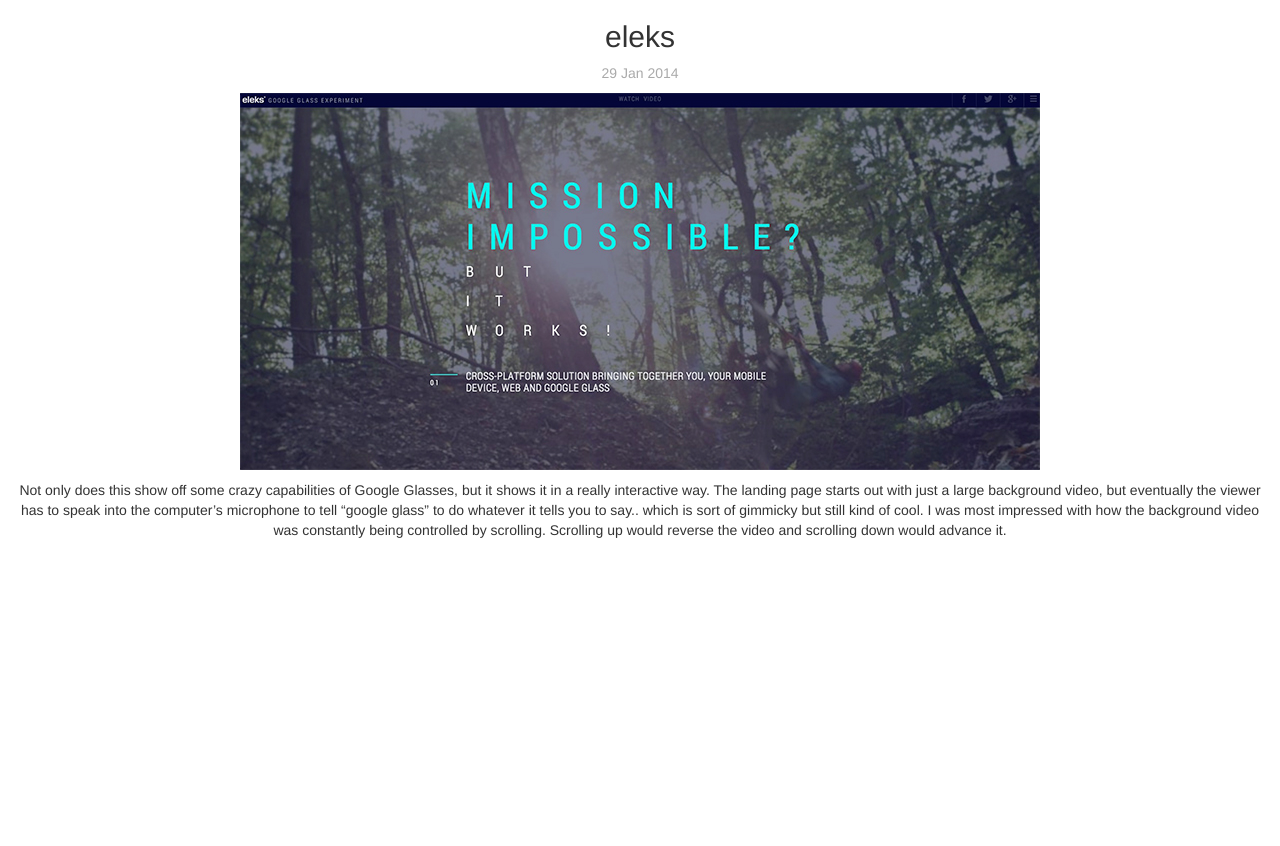
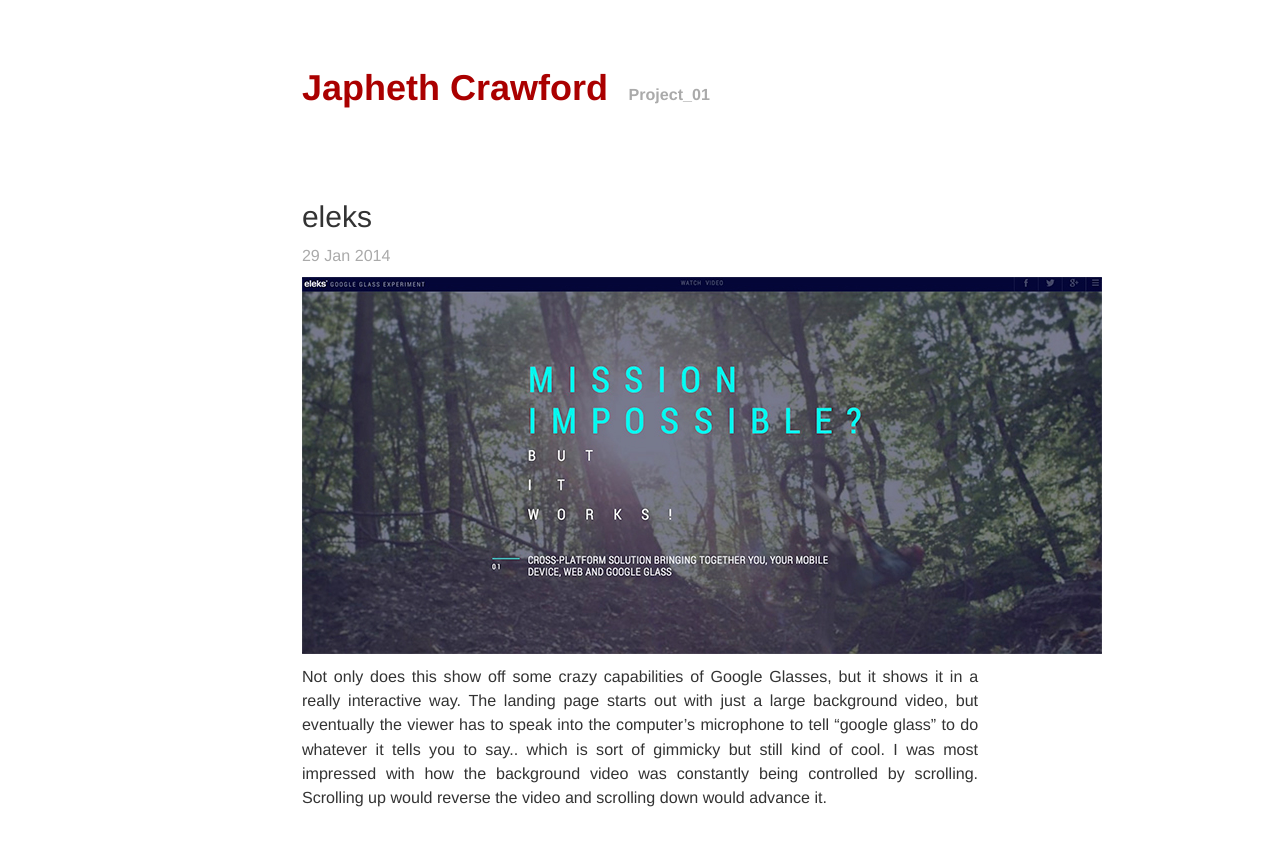
Before and after one commit to japhethcrawford/classblog, a Jekyll site: the page built from _posts/2014-02-18-this-is-the-first-post.markdown, in a window 1280 px wide. Shown: the top 846 px of the page. Built offline with Jekyll 4.4.1, drawn with Linux system fonts in a browser that asks for light colours; Markdown is read by kramdown in place of the engine named in the settings.

Commit message:
add header to post layout

```diff
--- a/_layouts/post.html
+++ b/_layouts/post.html
@@ -23,6 +23,12 @@
     </head>
     <body>
 		<div class="container-fluid">
+		<div class="site">
+	          <div class="header ">
+	            <h1 class="title"><a href="/">{{ site.name }}</a></h1>
+	            <a class="extra" href="/">Project_01</a>
+	          </div><!-- End Header -->
+
 			<h2>{{ page.title }}</h2>
 			<p class="meta">{{ page.date | date_to_string }}</p>
 
```
Also changed, not shown: 1 other file.
